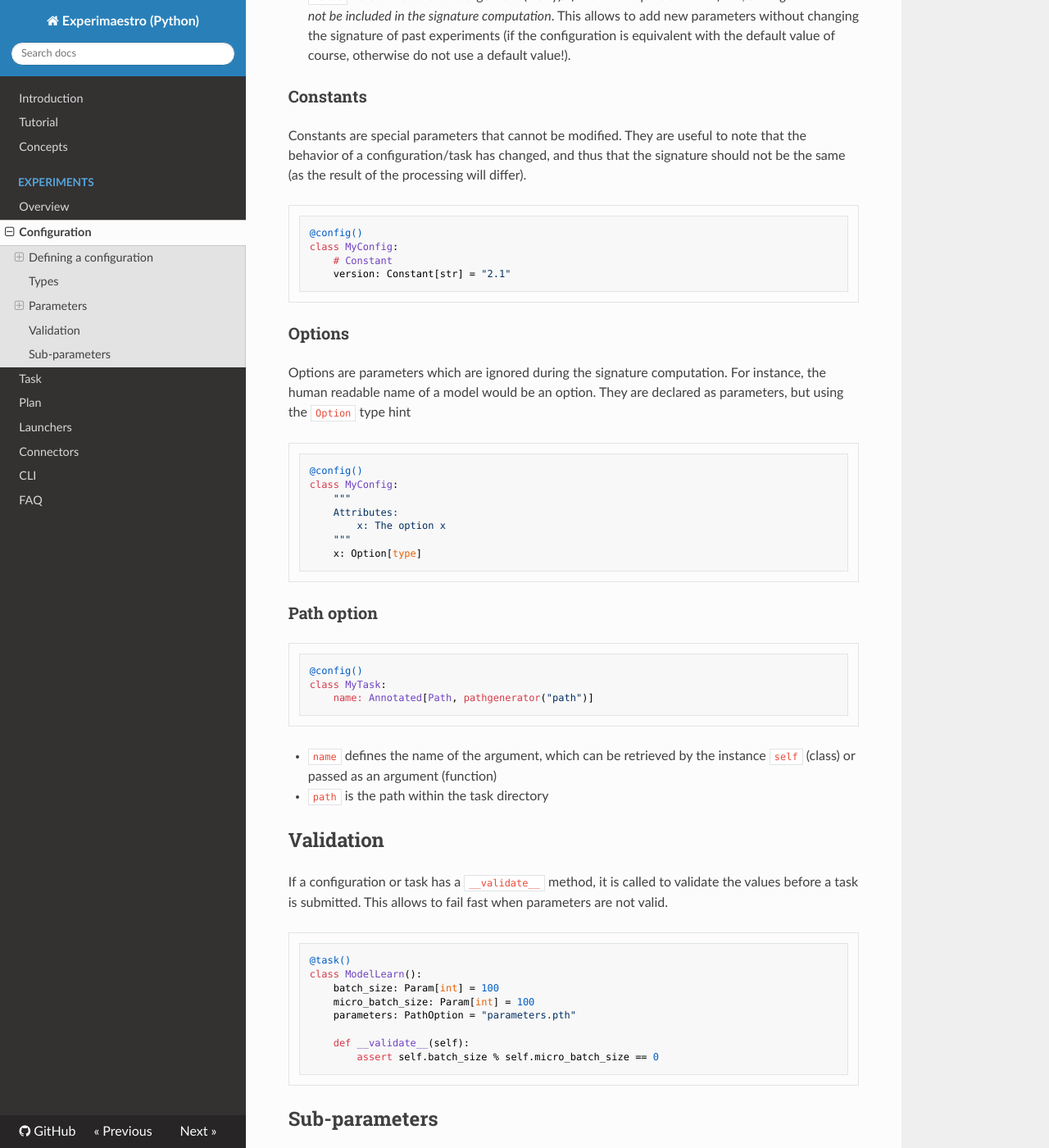
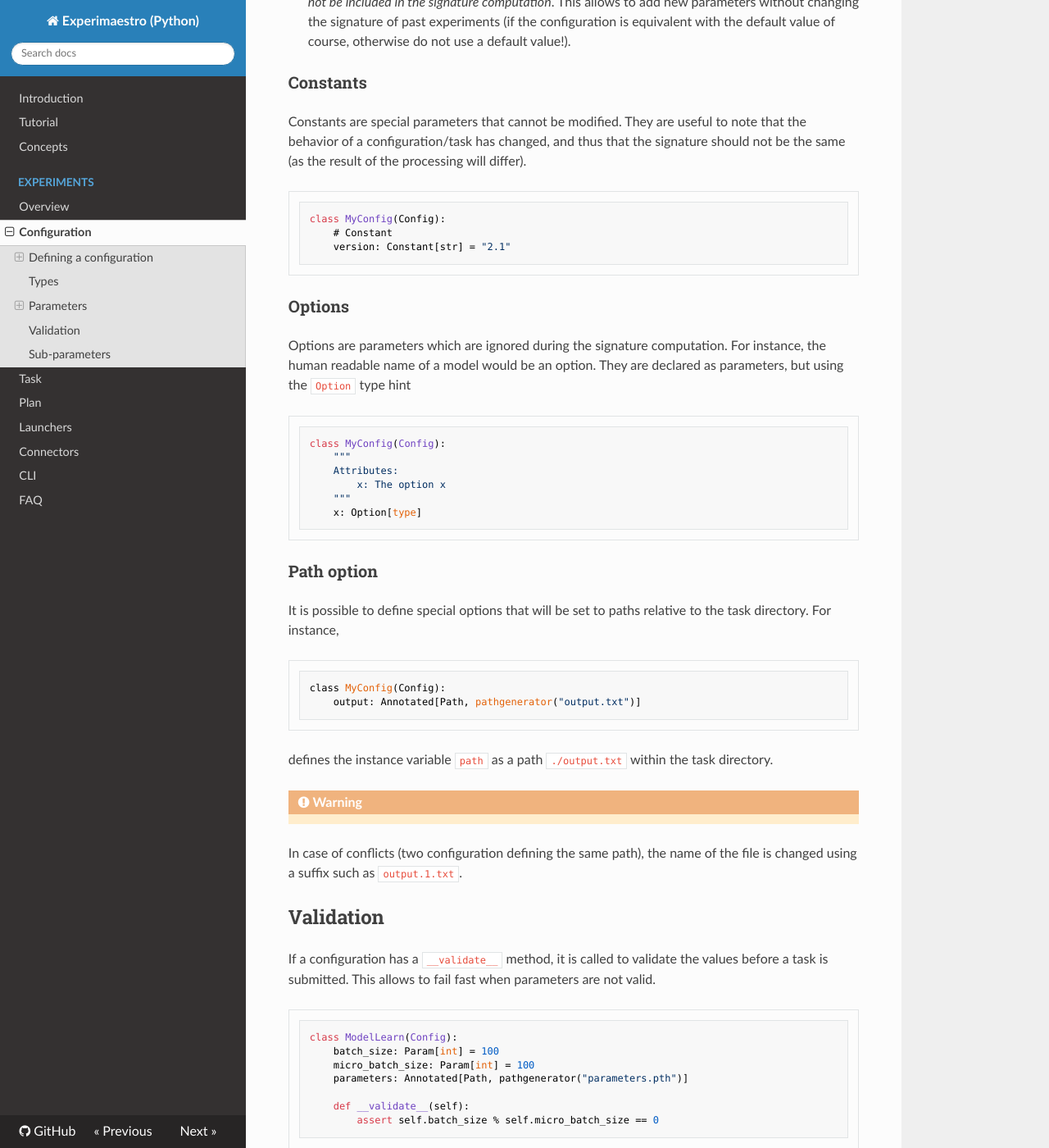
Before and after one commit to experimaestro/experimaestro-python, an MkDocs documentation site: the page built from docs/experiments/config.md, in a window 1280 px wide and 1400 px high, scrolled down 1771 px. Shown: the whole window at 82% size. Built offline with MkDocs 1.6.1, drawn with Linux system fonts in a browser that asks for light colours; nearby versions of some CDN libraries; some of the changed text lies outside the part shown.

Commit message:
Path conflicts

````diff
--- a/docs/experiments/config.md
+++ b/docs/experiments/config.md
@@ -51,8 +51,7 @@ Types can be any simple type `int`, `float`, `str`, `bool` or `pathlib.Path` or
 ## Parameters
 
 ```python
-@config()
-class MyConfig:
+class MyConfig(Config):
     """
     Attributes:
         x: The parameter x
@@ -79,8 +78,7 @@ behavior of a configuration/task has changed, and thus that the signature should
 same (as the result of the processing will differ).
 
 ```py3
-@config()
-class MyConfig:
+class MyConfig(Config):
     # Constant
     version: Constant[str] = "2.1"
 ```
@@ -89,9 +87,8 @@ class MyConfig:
 
 Options are parameters which are ignored during the signature computation. For instance, the human readable name of a model would be an option. They are declared as parameters, but using the `Option` type hint
 
-```python
-@config()
-class MyConfig:
+```py3
+class MyConfig(Config):
     """
     Attributes:
         x: The option x
@@ -101,27 +98,33 @@ class MyConfig:
 
 ### Path option
 
+It is possible to define special options that will be set
+to paths relative to the task directory. For instance,
+
 ```py3
-@config()
-class MyTask:
-    name: Annotated[Path, pathgenerator("path")]
+class MyConfig(Config):
+    output: Annotated[Path, pathgenerator("output.txt")]
 ```
 
-- `name` defines the name of the argument, which can be retrieved by the instance `self` (class) or passed as an argument (function)
-- `path` is the path within the task directory
+defines the instance variable `path` as a path `./output.txt` within
+the task directory.
+
+!!! warning
+In case of conflicts (two configuration defining
+the same path), the name of the file is changed using a suffix such as
+`output.1.txt`.
 
 ## Validation
 
-If a configuration or task has a `__validate__` method, it is called to validate
+If a configuration has a `__validate__` method, it is called to validate
 the values before a task is submitted. This allows to fail fast when parameters
 are not valid.
 
 ```py3
-@task()
-class ModelLearn():
+class ModelLearn(Config):
     batch_size: Param[int] = 100
     micro_batch_size: Param[int] = 100
-    parameters: PathOption = "parameters.pth"
+    parameters: Annotated[Path, pathgenerator("parameters.pth")]
 
     def __validate__(self):
         assert self.batch_size % self.micro_batch_size == 0
@@ -137,8 +140,7 @@ but with different _sub-parameters_ are run sequentially.
 For instance, given this task definition
 
 ```py3
-@task()
-class ModelLearn():
+class ModelLearn(Task):
     epoch: SubParam[int] = 100
     learning_rate: Param[float] = 1e-3
     def execute(self):
````
Also changed, not shown: 4 other files.
